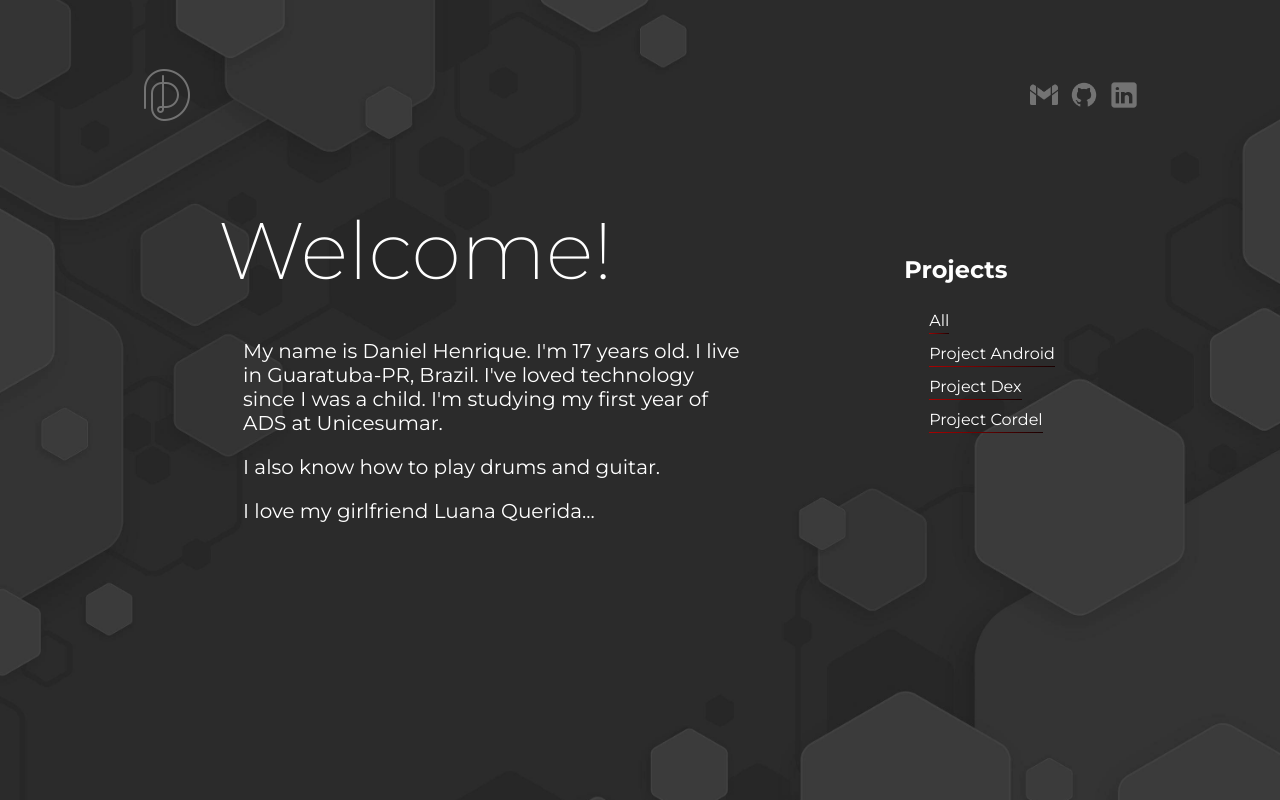
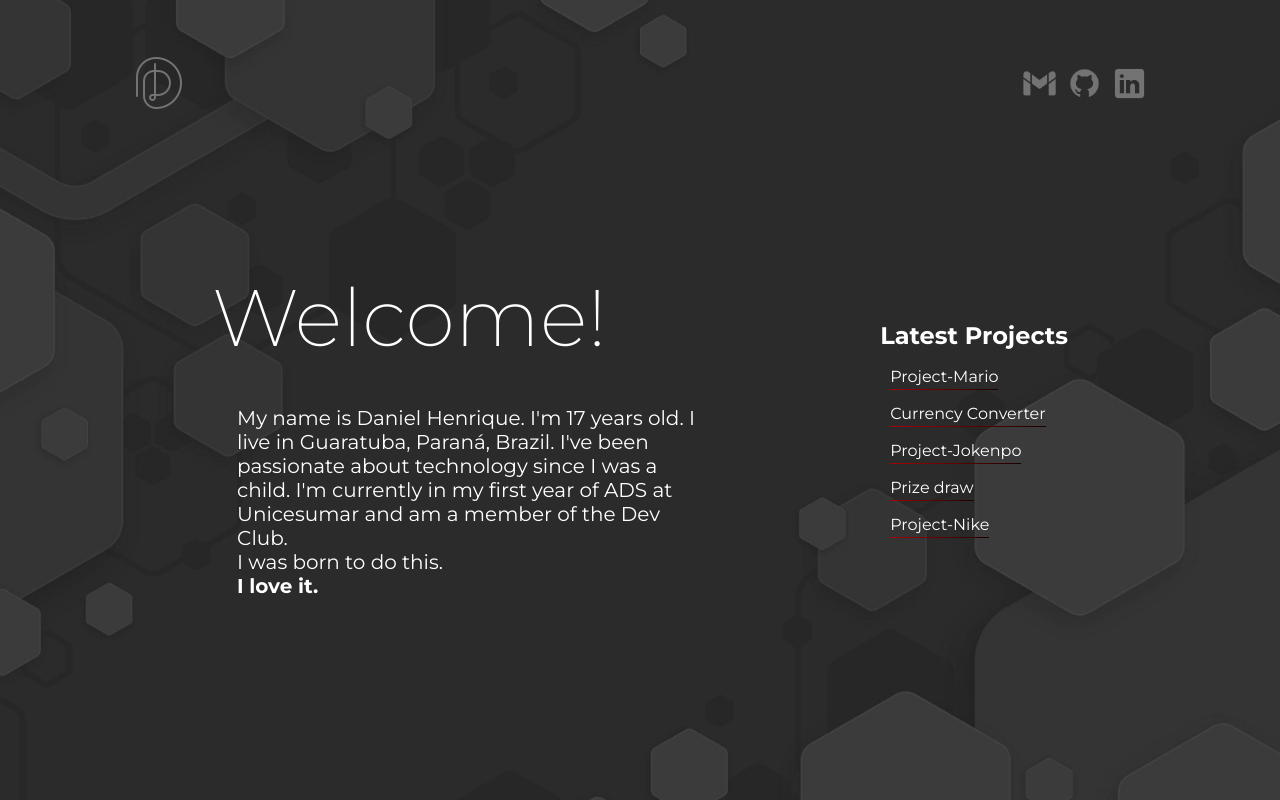
Before and after one commit to danielhbbarbosa/portifolio, a plain HTML site: page index.html in a window 1280 px wide. Drawn offline with Linux system fonts and the light colour scheme.

Commit message:
Atualizando meu Portifolio

```diff
--- a/estilo/style.css
+++ /dev/null
@@ -1,96 +0,0 @@
-@charset "UTF-8";
-
-@font-face {
-    font-family: 'Montserrat';
-    src: url(../fontes/Montserrat-VariableFont_wght.ttf);
-}
-
-:root {
-    --cor: black;
-    --font: 'Montserrat';
-}
-
-body {
-    background: url(../imagens/fundo.jpg) no-repeat;
-    background-size: cover;
-    padding: 4% 10%;
-    color: #ffffff;
-    font-family: var(--font), sans-serif;
-}
-
-header {
-    display: flex;
-    align-items: center;
-    justify-content: space-between;
-}
-
-header > ul {
-    display: flex;
-    list-style-type: none;
-}
-
-header > ul#redes > li {
-    padding: 5px;
-}
-
-header > ul#redes > li > a > img{
-    width: 30px;
-}
-
-header > ul#redes > li > a > img:hover{
-    width: 35px;
-    transition: 0.1s;
-}
-
-main {
-    display: flex;
-    justify-content: space-around;
-}
-
-main > section#principal {
-
-}
-
-main > section#principal > h1 {
-    margin-bottom: 40px;
-    font-size: 80px;
-    font-weight: 200;
-}
-
-main > section#principal > p {
-    display: block;
-    font-size: 1.25em;
-    width: 500px;
-    text-align: left;
-    padding-left: 5%;
-}
-
-main > section#projects{
-    padding-top: 100px;
-}
-
-main > section#projects > h2{
-    padding-left: 22px;
-}
-
-main > section#projects > ul{
-    list-style: none;
-}
-
-main > section#projects > ul > li{
-    padding: 7px;
-}
-
-main > section#projects > ul > li > a {
-    padding-bottom: 3px;
-    color: #ffffff;
-    font-family: var(--font), sans-serif;
-    text-decoration: none;
-    border-bottom: 1px solid;
-    border-image: linear-gradient(to right, #ab0202, #170000) 1;
-}
-
-main > section#projects > ul > li > a:hover {
-    font-size: 1.1em;
-    transition: 1s;
-}
--- a/index.html
+++ b/index.html
@@ -3,28 +3,28 @@
 <head>
     <meta charset="UTF-8">
     <meta name="viewport" content="width=device-width, initial-scale=1.0">
-    <link rel="stylesheet" href="estilo/style.css">
+    <link rel="stylesheet" href="styles/style.css">
     <title>Portifólio</title>
 </head>
 <body>
     <header>
         <a href="https://danielhbbarbosa.github.io/portifolio/">
-            <img src="imagens/d.png" alt="Logo">
+            <img src="assets/d.png" alt="Logo">
         </a>
         <ul id="redes">
             <li>
                 <a href="https://mail.google.com/mail/u/0/#inbox?compose=CllgCJvnJMlKPrjLgvFcRdXMrFmPmGkwbbXCxkfVNnqNJjcQBKNGKMmfRVmTvVqBhgDJZXcdPXB" target="_blank">
-                    <img src="imagens/gmail.png" alt="E-mail">
+                    <img src="assets/gmail.png" alt="E-mail">
                 </a>
             </li>
             <li>
                 <a href="https://github.com/danielhbbarbosa" target="_blank">
-                    <img src="imagens/github.png" alt="Github">
+                    <img src="assets/github.png" alt="Github">
                 </a>
             </li>
             <li>
                 <a href="https://www.linkedin.com/in/danielhbarbosa/" target="_blank">
-                    <img src="imagens/linkedin.png" alt="Linkedin">
+                    <img src="assets/linkedin.png" alt="Linkedin">
                 </a>
             </li>
         </ul>
@@ -32,24 +32,27 @@
     <main>
         <section id="principal">
             <h1>Welcome!</h1>
-            <p>My name is Daniel Henrique. I'm 17 years old. I live in Guaratuba-PR, Brazil. I've loved technology since I was a child. I'm studying my first year of ADS at Unicesumar.</p>
-            <p>I also know how to play drums and guitar.</p>
-            <p>I love my girlfriend Luana Querida...</p>
+            <p>My name is Daniel Henrique. I'm 17 years old. I live in Guaratuba, Paraná, Brazil. I've been passionate about technology since I was a child. I'm currently in my first year of ADS at Unicesumar and am a member of the Dev Club.</p>
+            <p>I was born to do this.</p>
+            <strong>I love it.</strong>
         </section>
         <section id="projects">
-            <h2>Projects</h2>
+            <h2>Latest Projects</h2>
             <ul>
                 <li>
-                    <a href="https://danielhbbarbosa.github.io/html-css/" target="_blank">All</a>
+                    <a href="https://danielhbbarbosa.github.io/projeto-mario/" target="_blank">Project-Mario</a>
                 </li>
                 <li>
-                    <a href="https://danielhbbarbosa.github.io/html-css/desafios/d010b/android.html" target="_blank">Project Android</a>
+                    <a href="https://danielhbbarbosa.github.io/currency-converter/" target="_blank">Currency Converter</a>
                 </li>
                 <li>
-                    <a href="https://danielhbbarbosa.github.io/html-css/desafios/dex/index.html" target="_blank">Project Dex</a>
+                    <a href="https://danielhbbarbosa.github.io/projeto-jokenpo/" target="_blank">Project-Jokenpo</a>
                 </li>
                 <li>
-                    <a href="https://danielhbbarbosa.github.io/html-css/desafios/d012/index.html" target="_blank">Project Cordel</a>
+                    <a href="https://danielhbbarbosa.github.io/sorteio/" target="_blank">Prize draw</a>
+                </li>
+                <li>
+                    <a href="https://danielhbbarbosa.github.io/nike/" target="_blank">Project-Nike</a>
                 </li>
             </ul>
         </section>
--- /dev/null
+++ b/styles/style.css
@@ -0,0 +1,119 @@
+@charset "UTF-8";
+
+@font-face {
+    font-family: 'Montserrat';
+    src: url(../fontes/Montserrat-VariableFont_wght.ttf);
+}
+
+:root {
+    --cor: black;
+    --font: 'Montserrat';
+}
+
+* {
+    margin: 0;
+    padding: 0;
+    box-sizing: border-box;
+}
+
+body {
+    background: url(../assets/fundo.jpg) no-repeat;
+    background-size: cover;
+    height: 100vh;
+    padding: 4% 10%;
+    color: #ffffff;
+    font-family: var(--font), sans-serif;
+}
+
+header {
+    display: flex;
+    align-items: center;
+    justify-content: space-between;
+}
+
+header > ul#redes {
+    display: flex;
+    list-style-type: none;
+}
+
+header > ul#redes > li {
+    padding: 5px;
+}
+
+header > ul#redes > li > a > img{
+    width: 35px;
+    transition: transform 0.1s ease-in-out;
+}
+
+header > ul#redes > li > a > img:hover{
+    transform: scale(1.1);
+}
+
+main {
+    display: flex;
+    justify-content: space-around;
+    height: 90%;
+    align-items: center;
+}
+
+
+
+main > section#principal > h1 {
+    margin-bottom: 40px;
+    font-size: 80px;
+    font-weight: 200;
+}
+
+main > section#principal > p, strong {
+    display: block;
+    font-size: 1.25em;
+    width: 500px;
+    text-align: left;
+    padding-left: 5%;
+}
+
+main > section#projects{
+}
+
+main > section#projects > h2{
+    padding-bottom: 10px;
+}
+
+main > section#projects > ul{
+    list-style: none;
+}
+
+main > section#projects > ul > li{
+    padding: 7px 10px 7px 10px;
+}
+
+main > section#projects > ul > li > a {
+    display: inline-block;
+    padding-bottom: 3px;
+    color: #ffffff;
+    font-family: var(--font), sans-serif;
+    text-decoration: none;
+    border-bottom: 1px solid;
+    border-image: linear-gradient(to right, #ab0202, #170000) 1;
+    transition: transform .15s ease-in-out;
+}
+
+main > section#projects > ul > li > a:hover {
+    transform: scale(1.1);
+
+}
+
+
+@media (min-width: 1025px) {
+
+}
+
+@media (max-width: 1024px) {
+    main {
+        display: grid;
+    }
+
+}
+
+@media (max-width: 480px) {
+}
```
Also changed, not shown: assets/d.png (renamed from imagens/d.png), assets/fundo.jpg (renamed from imagens/fundo.jpg), assets/github.png (renamed from imagens/github.png), assets/gmail.png (renamed from imagens/gmail.png), assets/linkedin.png (renamed from imagens/linkedin.png).
